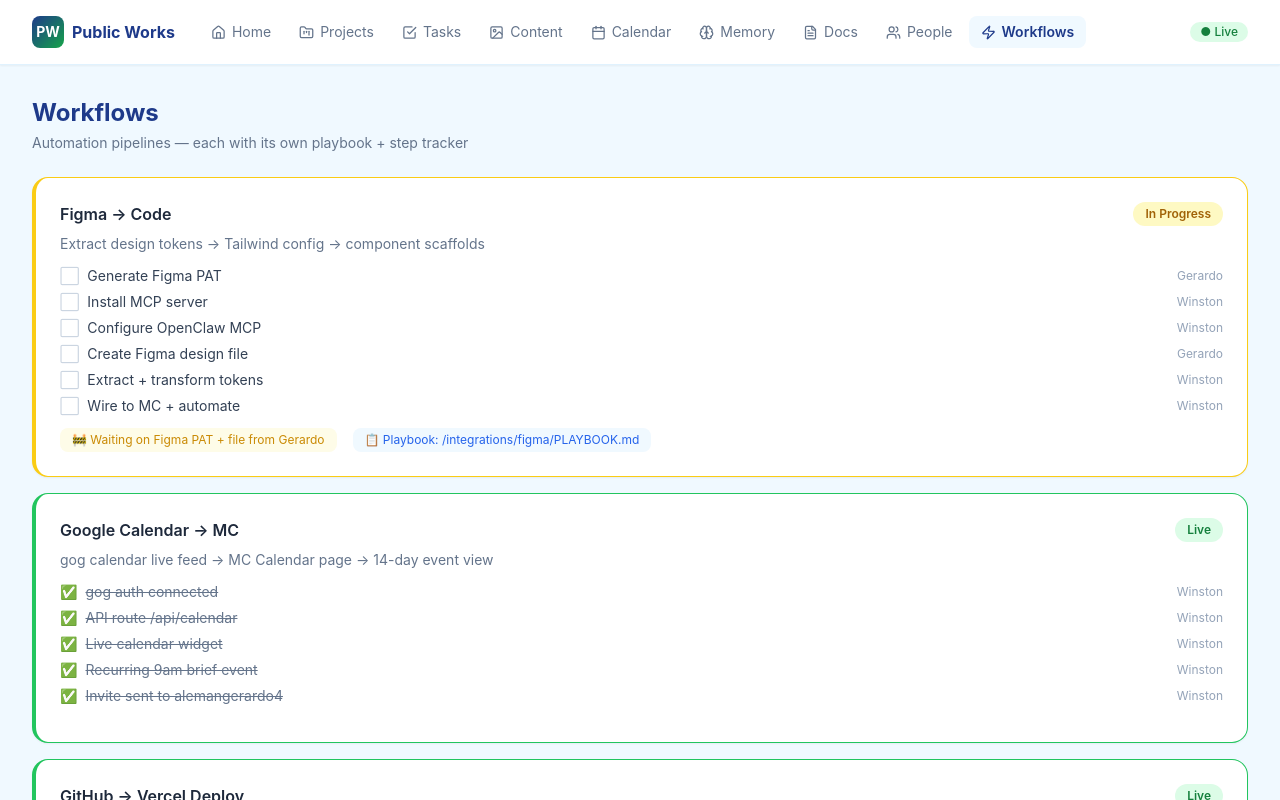
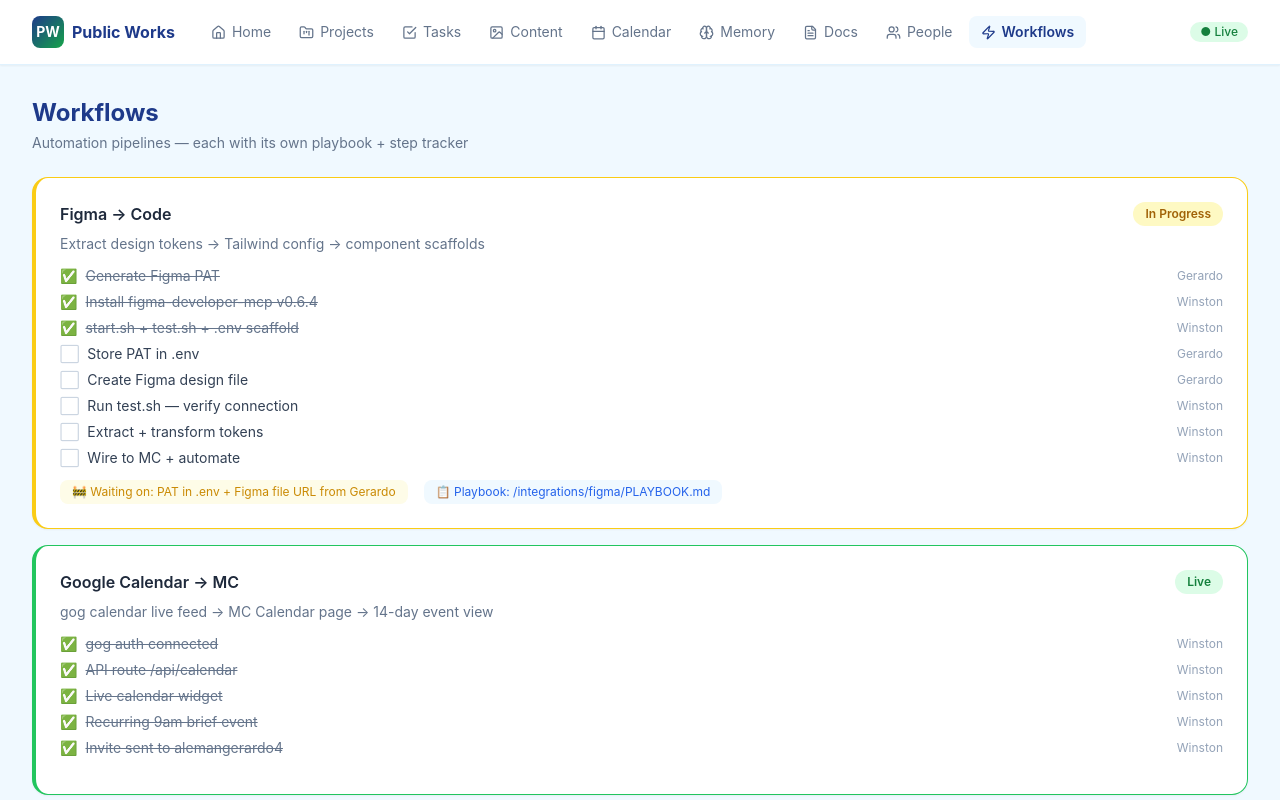
Before and after one commit to alemangerardo4-ctrl/mc-dashboard, a Next.js app: page /workflows in a window 1280 px wide. Shown: the top 800 px of the page. Built offline with nearby package versions, Linux system fonts and the light colour scheme.

Commit message:
feat: figma MCP server installed, start.sh/test.sh wired, workflows tracker updated

```diff
--- a/app/workflows/page.tsx
+++ b/app/workflows/page.tsx
@@ -5,15 +5,17 @@
       status: 'In Progress',
       desc: 'Extract design tokens → Tailwind config → component scaffolds',
       steps: [
-        { label: 'Generate Figma PAT',         done: false, owner: 'Gerardo' },
-        { label: 'Install MCP server',          done: false, owner: 'Winston' },
-        { label: 'Configure OpenClaw MCP',      done: false, owner: 'Winston' },
-        { label: 'Create Figma design file',    done: false, owner: 'Gerardo' },
-        { label: 'Extract + transform tokens',  done: false, owner: 'Winston' },
-        { label: 'Wire to MC + automate',       done: false, owner: 'Winston' },
+        { label: 'Generate Figma PAT',              done: true,  owner: 'Gerardo' },
+        { label: 'Install figma-developer-mcp v0.6.4', done: true,  owner: 'Winston' },
+        { label: 'start.sh + test.sh + .env scaffold', done: true,  owner: 'Winston' },
+        { label: 'Store PAT in .env',               done: false, owner: 'Gerardo' },
+        { label: 'Create Figma design file',         done: false, owner: 'Gerardo' },
+        { label: 'Run test.sh — verify connection',  done: false, owner: 'Winston' },
+        { label: 'Extract + transform tokens',       done: false, owner: 'Winston' },
+        { label: 'Wire to MC + automate',            done: false, owner: 'Winston' },
       ],
       playbook: '/integrations/figma/PLAYBOOK.md',
-      blocker: 'Waiting on Figma PAT + file from Gerardo',
+      blocker: 'Waiting on: PAT in .env + Figma file URL from Gerardo',
     },
     {
       name: 'Google Calendar → MC',
```
